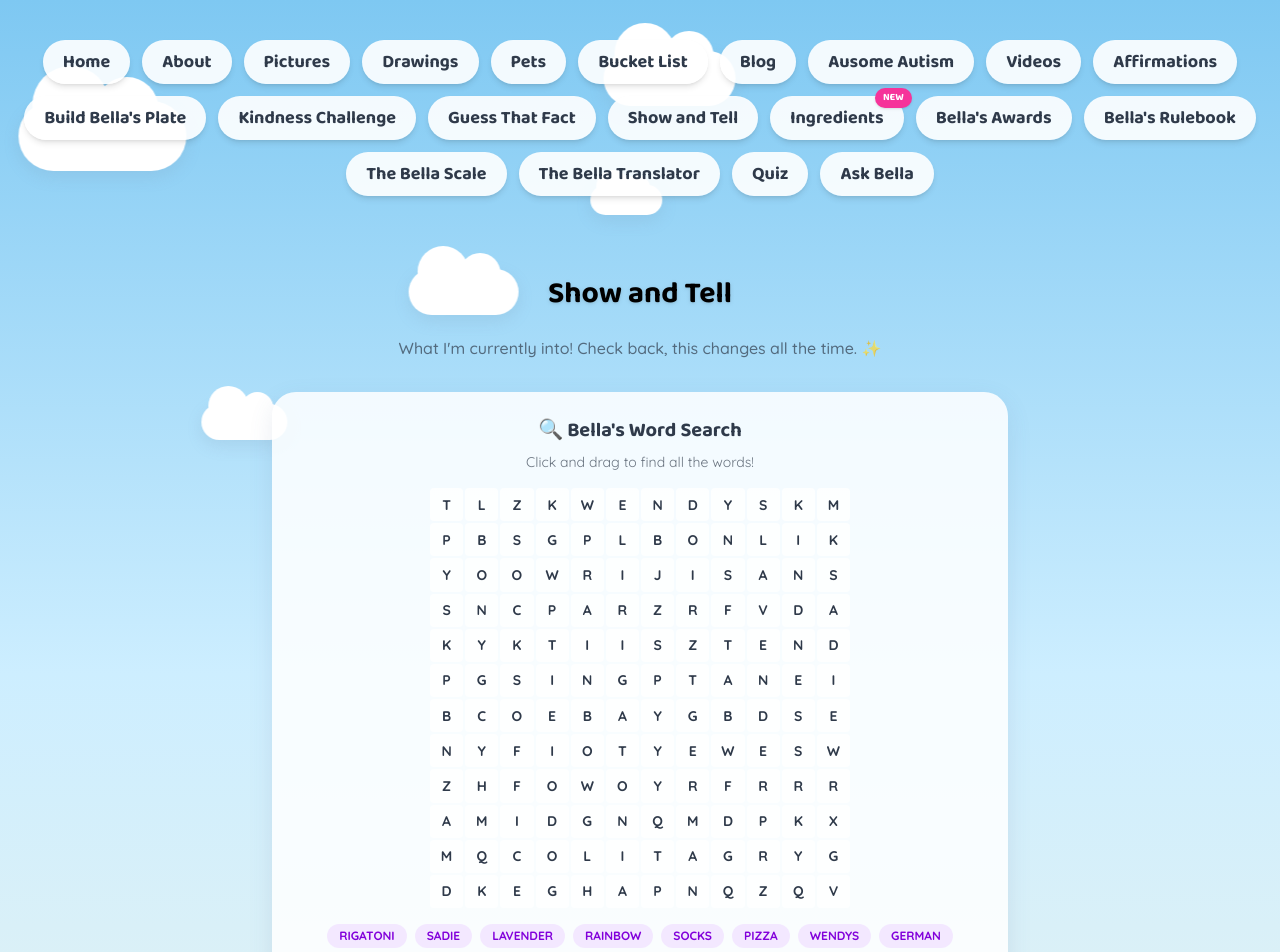
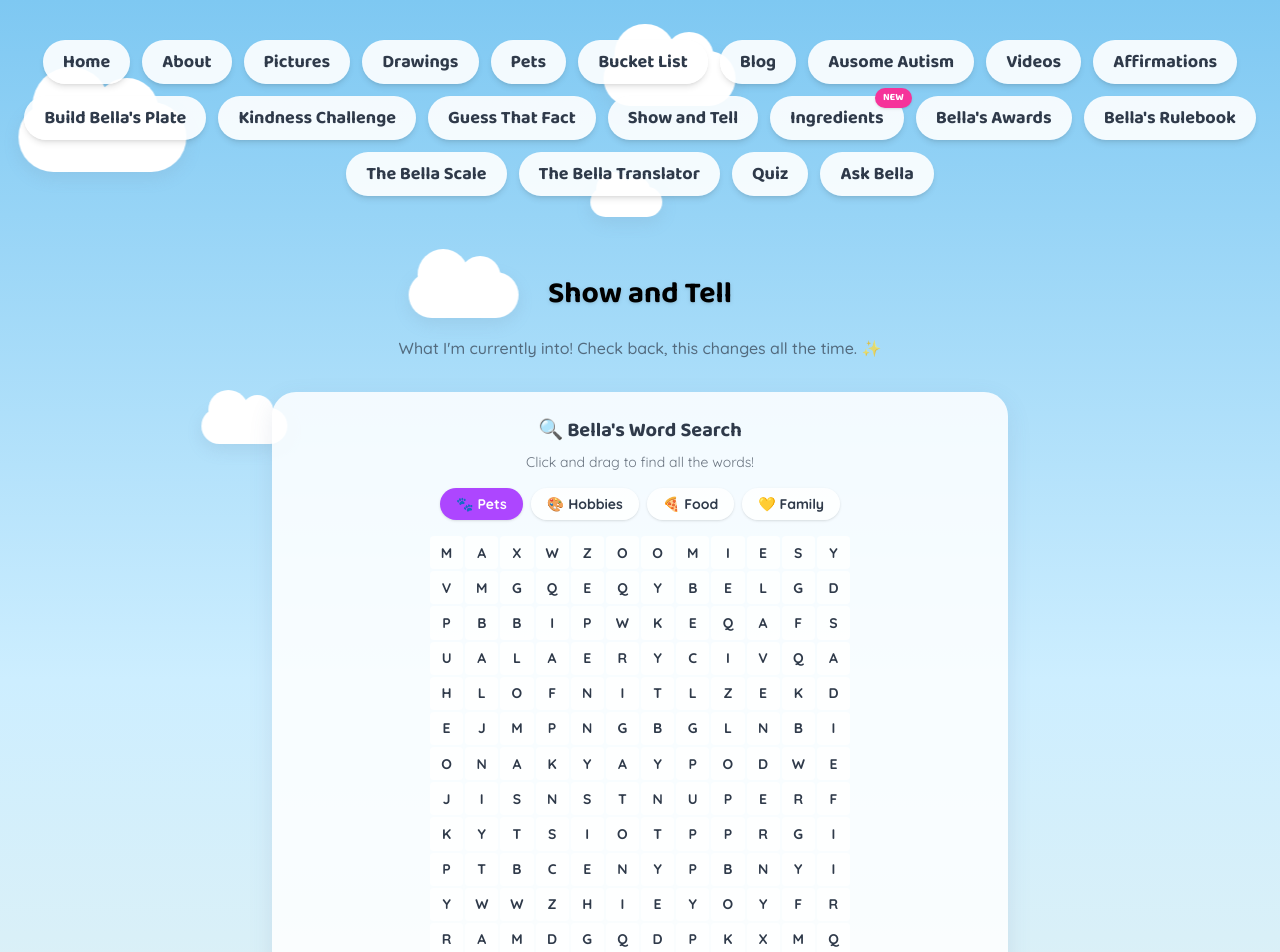
Before and after one commit to gregorylebed-code/bella-website, a Next.js app: page /show-and-tell in a window 1280 px wide. Shown: the top 952 px of the page. Built offline with nearby package versions, Linux system fonts and the light colour scheme.

Commit message:
Add themed word lists (Pets, Hobbies, Food, Family) to word search

```diff
--- a/src/app/show-and-tell/WordSearch.tsx
+++ b/src/app/show-and-tell/WordSearch.tsx
@@ -2,17 +2,27 @@
 
 import { useMemo, useState } from "react";
 
-const WORDS = [
-  "RIGATONI",
-  "SADIE",
-  "LAVENDER",
-  "RAINBOW",
-  "SOCKS",
-  "PIZZA",
-  "WENDYS",
-  "GERMAN",
-  "KINDNESS",
-  "OFFICE",
+const THEMES: { name: string; emoji: string; words: string[] }[] = [
+  {
+    name: "Pets",
+    emoji: "🐾",
+    words: ["RIGATONI", "SADIE", "LAVENDER", "ELLIE", "PENNY", "JANINE", "ZOOMIES", "PUPPY"],
+  },
+  {
+    name: "Hobbies",
+    emoji: "🎨",
+    words: ["DRAWING", "COOKING", "GAMING", "SOCKS", "YOUTUBE", "PUZZLE", "STORIES", "BISTRO"],
+  },
+  {
+    name: "Food",
+    emoji: "🍕",
+    words: ["PIZZA", "NUGGETS", "QUESO", "PICKLES", "MUSTARD", "GUACAMOLE", "TACOS", "MANOMANO"],
+  },
+  {
+    name: "Family",
+    emoji: "💛",
+    words: ["MOM", "DAD", "AUNTJILL", "UNCLEGARY", "POPPOP", "GRANDMA", "KINDNESS", "RAINBOW"],
+  },
 ];
 
 const GRID_SIZE = 12;
@@ -32,13 +42,13 @@ type PlacedWord = {
   cells: [number, number][];
 };
 
-function buildGrid(): { grid: string[][]; placed: PlacedWord[] } {
+function buildGrid(words: string[]): { grid: string[][]; placed: PlacedWord[] } {
   const grid: string[][] = Array.from({ length: GRID_SIZE }, () =>
     Array.from({ length: GRID_SIZE }, () => "")
   );
   const placed: PlacedWord[] = [];
 
-  for (const word of WORDS) {
+  for (const word of words) {
     let attempts = 0;
     let ok = false;
     while (attempts < 200 && !ok) {
@@ -89,11 +99,21 @@ function cellKey(r: number, c: number) {
 }
 
 export default function WordSearch() {
-  const { grid, placed } = useMemo(() => buildGrid(), []);
+  const [themeIndex, setThemeIndex] = useState(0);
+  const theme = THEMES[themeIndex];
+  const { grid, placed } = useMemo(() => buildGrid(theme.words), [theme]);
   const [selected, setSelected] = useState<Set<string>>(new Set());
   const [foundWords, setFoundWords] = useState<Set<string>>(new Set());
   const [dragging, setDragging] = useState(false);
   const [startCell, setStartCell] = useState<[number, number] | null>(null);
+
+  function selectTheme(index: number) {
+    setThemeIndex(index);
+    setSelected(new Set());
+    setFoundWords(new Set());
+    setDragging(false);
+    setStartCell(null);
+  }
 
   function cellsBetween(a: [number, number], b: [number, number]): [number, number][] {
     const [r1, c1] = a;
@@ -155,6 +175,22 @@ export default function WordSearch() {
         Click and drag to find all the words!
       </p>
 
+      <div className="flex flex-wrap justify-center gap-2 mb-4">
+        {THEMES.map((t, i) => (
+          <button
+            key={t.name}
+            onClick={() => selectTheme(i)}
+            className={`text-sm font-bold px-4 py-1.5 rounded-full shadow-sm transition-colors ${
+              i === themeIndex
+                ? "bg-purple-500 text-white"
+                : "bg-white/80 hover:bg-white text-foreground"
+            }`}
+          >
+            {t.emoji} {t.name}
+          </button>
+        ))}
+      </div>
+
       {allFound && (
         <p className="text-center heading-font font-bold text-green-600 mb-3">
           You found them all! 🎉
@@ -195,7 +231,7 @@ export default function WordSearch() {
       </div>
 
       <div className="flex flex-wrap justify-center gap-2">
-        {WORDS.map((word) => (
+        {theme.words.map((word) => (
           <span
             key={word}
             className={`text-xs font-bold px-3 py-1 rounded-full ${
```
